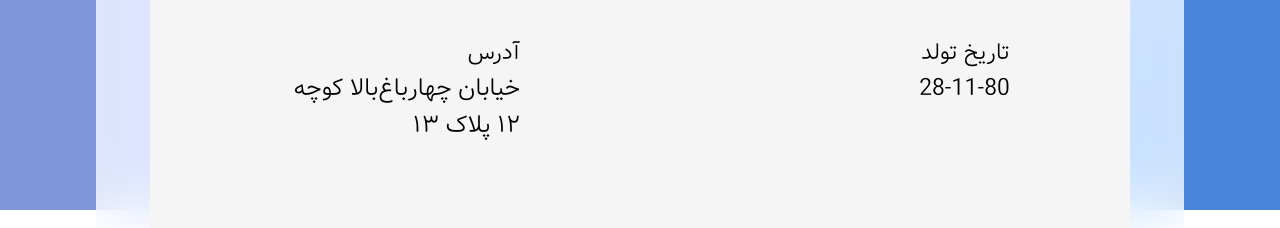
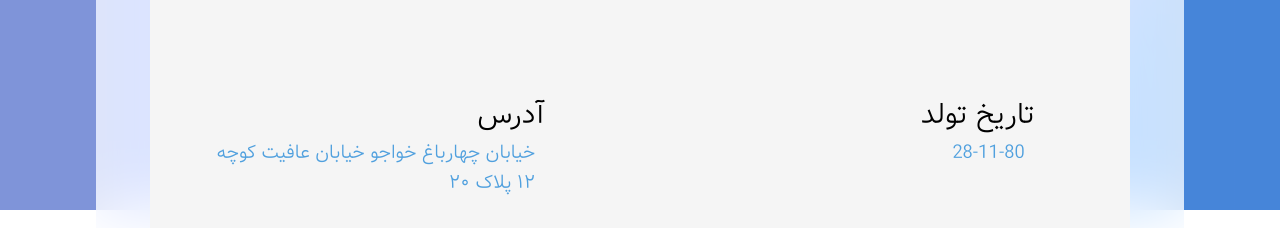
Before and after one commit to alivarastepour/LMS, a React (Create React App) app in the folder front-end/: page /accounts/manager/1 in a window 1280 px wide. Shown: the part 590-818 px from the top of the page. Built offline with nearby package versions, Linux system fonts and the light colour scheme; the HTML template or start-up script is replaced by a standard one.

Commit message:
RWD improvement

```diff
--- a/front-end/src/Components/Dashboard/Dashboard.styles.js
+++ b/front-end/src/Components/Dashboard/Dashboard.styles.js
@@ -2,7 +2,7 @@ import styled from 'styled-components';
 
 export const Wrapper = styled.div`
     width: 85%;
-    height: 900px;
+    height: 1000px;
     margin: auto auto 100px auto;
     backdrop-filter: blur(31px) saturate(160%);
     -webkit-backdrop-filter: blur(30px) saturate(160%);
--- a/front-end/src/Components/Field/Field.styles.js
+++ b/front-end/src/Components/Field/Field.styles.js
@@ -30,15 +30,20 @@ export const Wrapper = styled.div`
 
     .content{
         display: inline-block;
-        width: 250px;
+        width: 450px;
         height: 40px;
         direction: rtl;
         text-align: right;
-        font-size: 1.5rem;
+        font-size: 1.2rem;
         font-family: 'vazir', sans-serif;
+        padding-right: 10px;
+        color: #50a0de;
+
+        @media only screen and (max-width:1375px){
+            &{
+                width: 350px;
+            }
+        }
     }
 
-    .icon{
-        padding-left: 10px;
-    }
 `;
--- a/front-end/src/Components/Profile/Profile.js
+++ b/front-end/src/Components/Profile/Profile.js
@@ -2,7 +2,7 @@ import { Wrapper } from "./Profile.styles";
 import Field from "../Field/Field";
 import photo from "../../Assets/Cover Background Images - Google Search (1).png"
 const Profile = () => {
-    const data = {'name':'علی', 'lastname':'وارسته پور', 'id':"۱۲۷۳۶۷۲۰۲۱", 'bitrhDate':'28-11-80', 'address':'خیابان چهارباغ‌بالا کوچه ۱۲ پلاک ۱۳'}
+    const data = {'name':'علی', 'lastname':'وارسته پور', 'id':"۱۲۷۳۶۷۲۰۲۱", 'bitrhDate':'28-11-80', 'address':'خیابان چهارباغ خواجو خیابان عافیت کوچه ۱۲ پلاک ۲۰'}
     return <>
         <Wrapper>
             <div className="grid-item item1">
--- a/front-end/src/Components/Profile/Profile.styles.js
+++ b/front-end/src/Components/Profile/Profile.styles.js
@@ -14,7 +14,8 @@ export const Wrapper = styled.div`
 
     .label{
         font-family: 'vazir', sans-serif;
-        font-size: 1.4rem;
+        font-size: 1.8rem;
+        direction: rtl;
     }
     .content{
         font-size: 1.2rem;
@@ -23,10 +24,17 @@ export const Wrapper = styled.div`
     .grid-item{
         margin: auto;
     }
+
     .profile-image{
         border-radius: 50%;
         width: 299px;
         height: 299px;
+        @media only screen and (max-width: 1060px){
+        &{
+            width: 200px;
+            height: 200px;
+        }
+        }
     }
     .item1{
         grid-row: 1/4;
@@ -43,5 +51,6 @@ export const Wrapper = styled.div`
         .item1{
             grid-row: 1/3;
         }
+
     }
 `;
```
